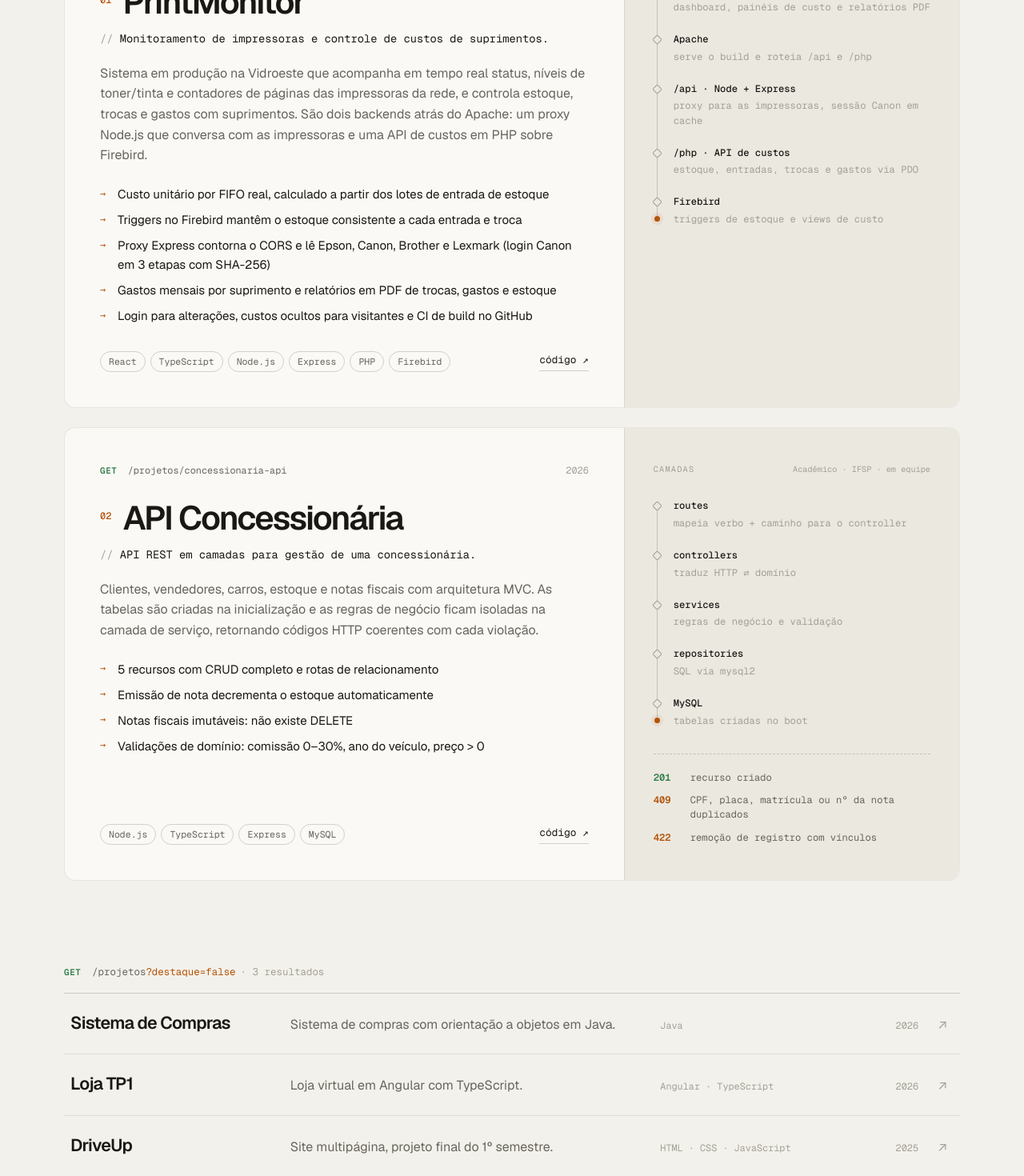
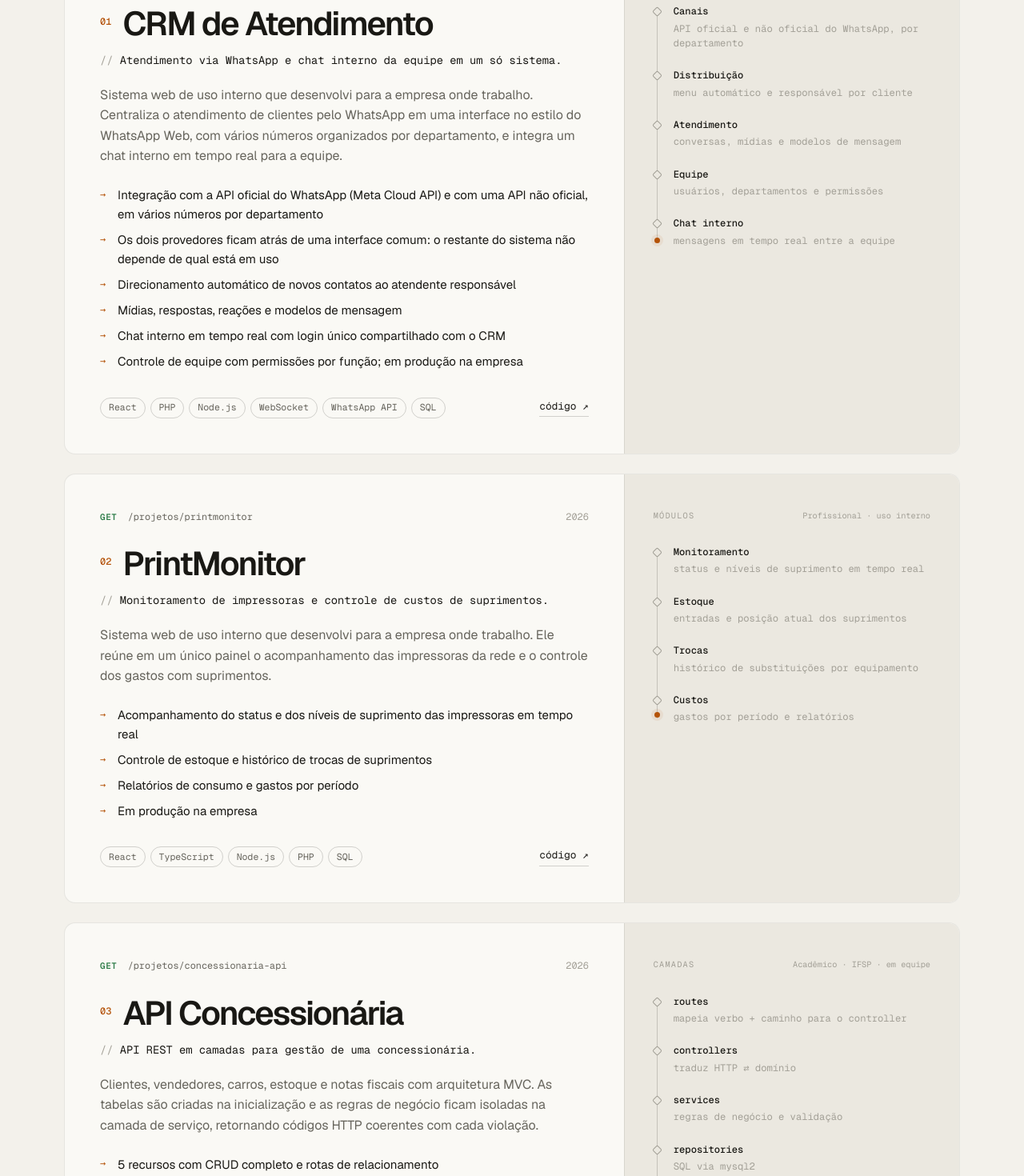
Before and after one commit to Gustadev-7/portfolio, an Angular app: page / in a window 1280 px wide. Shown: the part 2260-3730 px from the top of the page at 80% size. Built offline with nearby package versions, Linux system fonts and the light colour scheme; no server answers.

Commit message:
refactor: move script de tema para arquivo externo e desliga critical CSS inline

```diff
--- a/src/app/data/portfolio.data.ts
+++ b/src/app/data/portfolio.data.ts
@@ -15,7 +15,7 @@ export const PROFILE: Profile = {
     'Construo APIs REST com Node.js e TypeScript, modelo bancos relacionais e gosto de entender como os sistemas conversam por baixo da interface.',
   about: [
     'Sou estudante de Análise e Desenvolvimento de Sistemas no IFSP e trabalho como Assistente de TI. O dia a dia com infraestrutura me deixou com uma curiosidade prática: entender o que acontece entre a requisição e a resposta.',
-    'Na Vidroeste, além do suporte, desenvolvi ferramentas internas: um sistema de monitoramento de impressoras com controle de custos e um chat para as equipes. Meu foco é o backend: arquitetura em camadas, regras de negócio bem definidas e APIs previsíveis, com TypeScript, Node.js, Java e SQL.',
+    'Na Vidroeste, além do suporte, desenvolvi sistemas internos: um CRM de atendimento via WhatsApp com chat interno para a equipe e um sistema de monitoramento de impressoras com controle de custos. Meu foco é o backend: arquitetura em camadas, regras de negócio bem definidas e APIs previsíveis, com TypeScript, Node.js, Java e SQL.',
     'Estou em busca de uma vaga de estágio ou júnior em desenvolvimento, com interesse especial em backend e banco de dados.',
   ],
   email: 'gustavo.souzadomingos7@gmail.com',
@@ -44,30 +44,54 @@ export const PROFILE: Profile = {
 
 export const PROJECTS: Project[] = [
   {
+    slug: 'crm-atendimento',
+    name: 'CRM de Atendimento',
+    tagline: 'Atendimento via WhatsApp e chat interno da equipe em um só sistema.',
+    description:
+      'Sistema web de uso interno que desenvolvi para a empresa onde trabalho. Centraliza o atendimento de clientes pelo WhatsApp em uma interface no estilo do WhatsApp Web, com vários números organizados por departamento, e integra um chat interno em tempo real para a equipe.',
+    context: 'Profissional · uso interno',
+    year: '2026',
+    stack: ['React', 'PHP', 'Node.js', 'WebSocket', 'WhatsApp API', 'SQL'],
+    highlights: [
+      'Integração com a API oficial do WhatsApp (Meta Cloud API) e com uma API não oficial, em vários números por departamento',
+      'Os dois provedores ficam atrás de uma interface comum: o restante do sistema não depende de qual está em uso',
+      'Direcionamento automático de novos contatos ao atendente responsável',
+      'Mídias, respostas, reações e modelos de mensagem',
+      'Chat interno em tempo real com login único compartilhado com o CRM',
+      'Controle de equipe com permissões por função; em produção na empresa',
+    ],
+    featured: true,
+    flowTitle: 'módulos',
+    flow: [
+      { label: 'Canais', detail: 'API oficial e não oficial do WhatsApp, por departamento' },
+      { label: 'Distribuição', detail: 'menu automático e responsável por cliente' },
+      { label: 'Atendimento', detail: 'conversas, mídias e modelos de mensagem' },
+      { label: 'Equipe', detail: 'usuários, departamentos e permissões' },
+      { label: 'Chat interno', detail: 'mensagens em tempo real entre a equipe' },
+    ],
+  },
+  {
     slug: 'printmonitor',
     name: 'PrintMonitor',
     tagline: 'Monitoramento de impressoras e controle de custos de suprimentos.',
     description:
-      'Sistema em produção na Vidroeste que acompanha em tempo real status, níveis de toner/tinta e contadores de páginas das impressoras da rede, e controla estoque, trocas e gastos com suprimentos. São dois backends atrás do Apache: um proxy Node.js que conversa com as impressoras e uma API de custos em PHP sobre Firebird.',
-    context: 'Profissional · Vidroeste',
+      'Sistema web de uso interno que desenvolvi para a empresa onde trabalho. Ele reúne em um único painel o acompanhamento das impressoras da rede e o controle dos gastos com suprimentos.',
+    context: 'Profissional · uso interno',
     year: '2026',
-    stack: ['React', 'TypeScript', 'Node.js', 'Express', 'PHP', 'Firebird'],
+    stack: ['React', 'TypeScript', 'Node.js', 'PHP', 'SQL'],
     highlights: [
-      'Custo unitário por FIFO real, calculado a partir dos lotes de entrada de estoque',
-      'Triggers no Firebird mantêm o estoque consistente a cada entrada e troca',
-      'Proxy Express contorna o CORS e lê Epson, Canon, Brother e Lexmark (login Canon em 3 etapas com SHA-256)',
-      'Gastos mensais por suprimento e relatórios em PDF de trocas, gastos e estoque',
-      'Login para alterações, custos ocultos para visitantes e CI de build no GitHub',
+      'Acompanhamento do status e dos níveis de suprimento das impressoras em tempo real',
+      'Controle de estoque e histórico de trocas de suprimentos',
+      'Relatórios de consumo e gastos por período',
+      'Em produção na empresa',
     ],
-    repo: 'https://github.com/Gustadev-7/PrintMonitor',
     featured: true,
-    flowTitle: 'arquitetura',
+    flowTitle: 'módulos',
     flow: [
-      { label: 'React + TypeScript', detail: 'dashboard, painéis de custo e relatórios PDF' },
-      { label: 'Apache', detail: 'serve o build e roteia /api e /php' },
-      { label: '/api · Node + Express', detail: 'proxy para as impressoras, sessão Canon em cache' },
-      { label: '/php · API de custos', detail: 'estoque, entradas, trocas e gastos via PDO' },
-      { label: 'Firebird', detail: 'triggers de estoque e views de custo' },
+      { label: 'Monitoramento', detail: 'status e níveis de suprimento em tempo real' },
+      { label: 'Estoque', detail: 'entradas e posição atual dos suprimentos' },
+      { label: 'Trocas', detail: 'histórico de substituições por equipamento' },
+      { label: 'Custos', detail: 'gastos por período e relatórios' },
     ],
   },
   {
@@ -125,18 +149,6 @@ export const PROJECTS: Project[] = [
     repo: 'https://github.com/Gustadev-7/loja-tp1',
     featured: false,
   },
-  {
-    slug: 'driveup',
-    name: 'DriveUp',
-    tagline: 'Site multipágina, projeto final do 1º semestre.',
-    description: 'Primeiro projeto web completo do curso, feito com HTML, CSS e JavaScript.',
-    context: 'Acadêmico',
-    year: '2025',
-    stack: ['HTML', 'CSS', 'JavaScript'],
-    highlights: [],
-    repo: 'https://github.com/Gustadev-7/site-driveup',
-    featured: false,
-  },
 ];
 
 export const STACK: StackGroup[] = [
@@ -185,7 +197,7 @@ export const EXPERIENCE: Commit[] = [
       'Suporte técnico com manutenção preventiva e corretiva de hardware e software, garantindo o funcionamento contínuo dos equipamentos e sistemas da empresa.',
     highlights: [
       'Desenvolvi o PrintMonitor, sistema web em produção que monitora as impressoras da rede e controla estoque, trocas e custos de suprimentos (toner, cartucho e cilindro).',
-      'Criei um chat interno para agilizar a comunicação entre equipes e o fluxo de solicitações de suporte.',
+      'Desenvolvi um CRM de atendimento via WhatsApp, com chat interno em tempo real para agilizar a comunicação entre as equipes.',
     ],
   },
 ];
```
